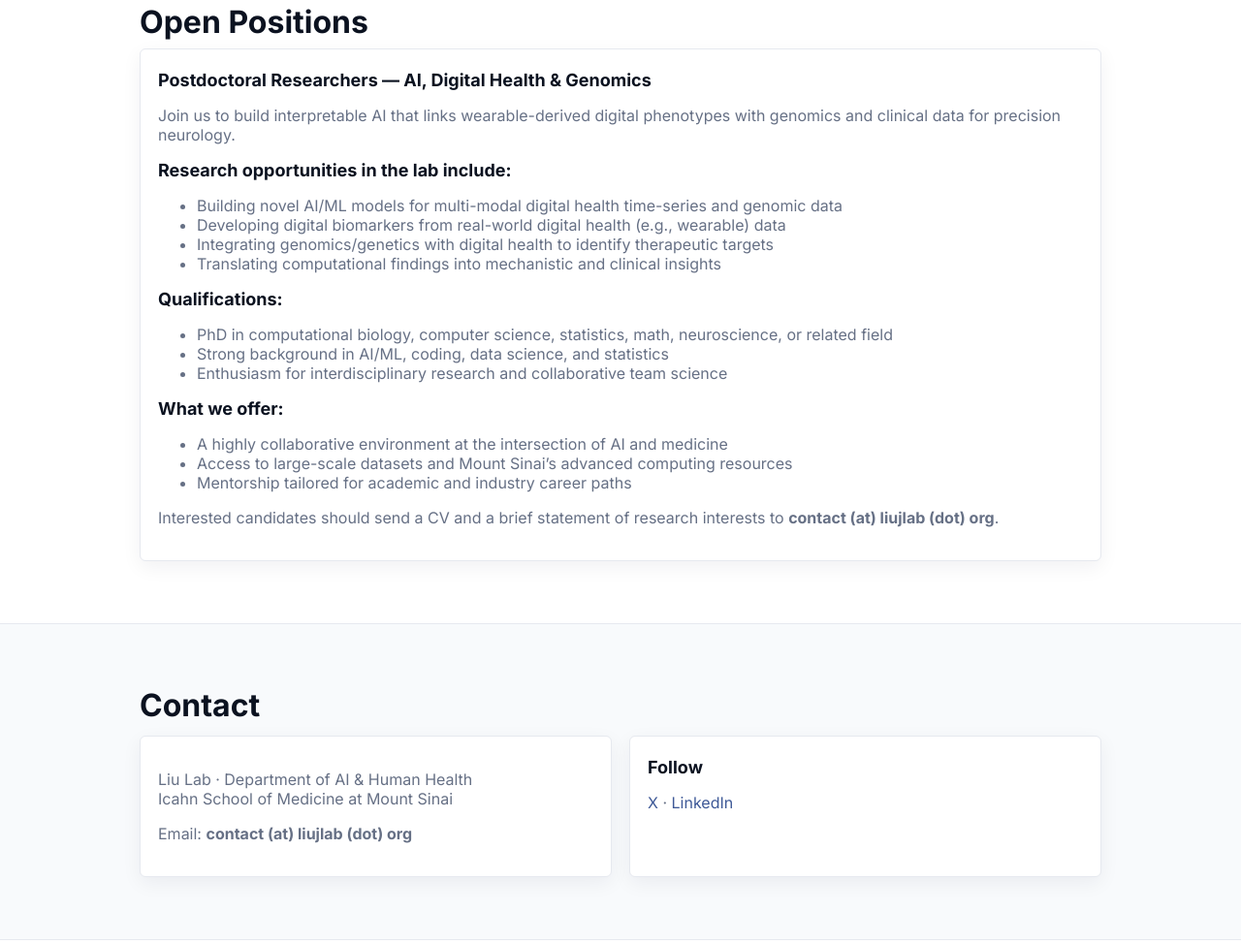
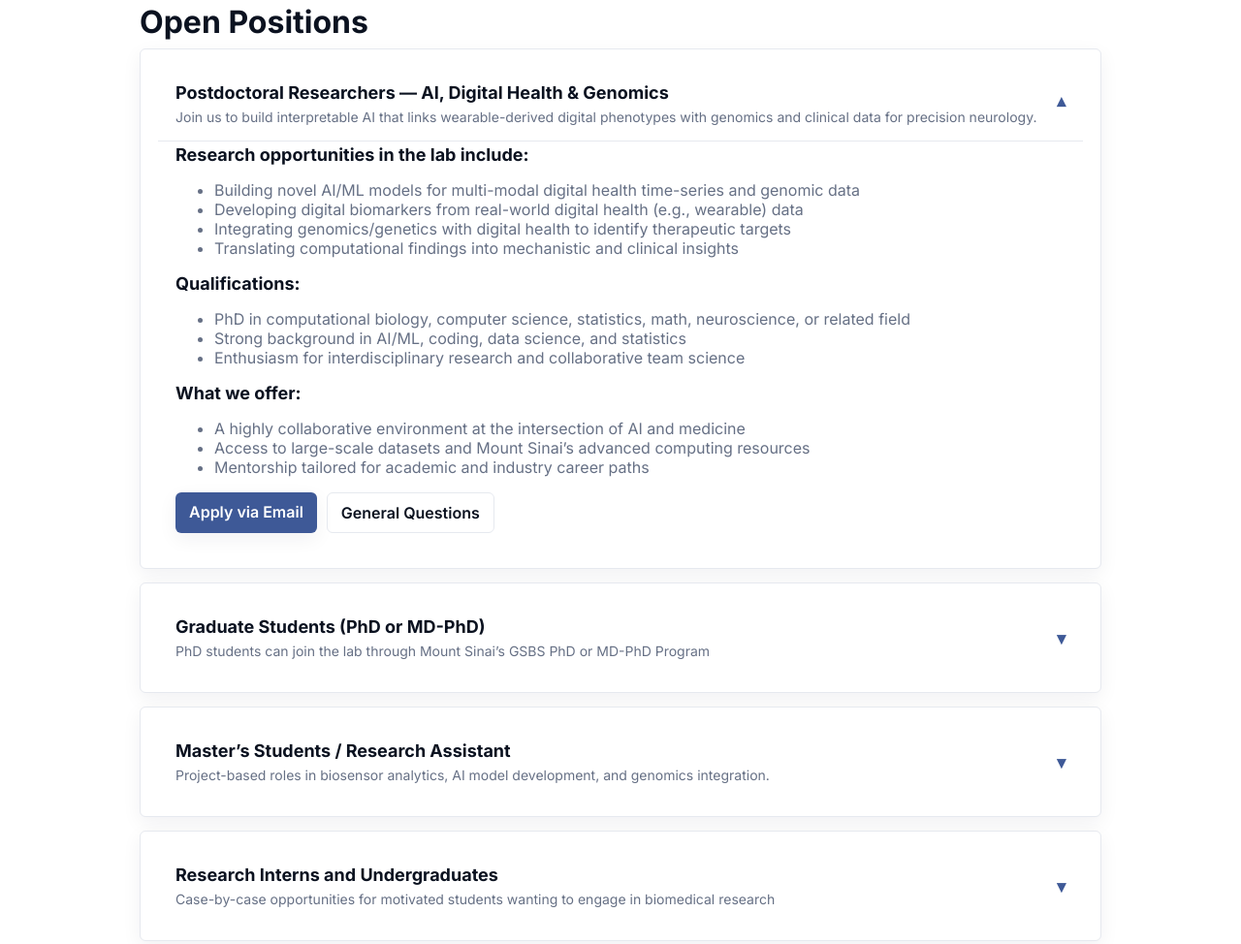
Before and after one commit to jasonjliu/jasonjliu.github.io, a plain HTML site: page index.html in a window 1280 px wide. Shown: the part 2092-3066 px from the top of the page at 97% size. Drawn offline with Linux system fonts and the light colour scheme.

Commit message:
Update index.html

```diff
--- a/index.html
+++ b/index.html
@@ -55,14 +55,7 @@
     /* Hero */
     header.hero{padding:84px 0 48px;border-bottom:1px solid var(--line)}
     h1{font-size:clamp(32px,4.2vw,56px);line-height:1.08;margin:8px 0 10px}
-    .kicker {
-          color: var(--muted);
-          text-transform: uppercase;
-          letter-spacing: .14em;
-          font-weight: 600;
-          font-size: 12px;
-          margin-bottom: 20px;
-        }
+    .kicker{color:var(--muted);text-transform:uppercase;letter-spacing:.14em;font-weight:600;font-size:12px;margin-bottom:20px;}
     .lead{color:var(--muted);font-size:clamp(16px,2vw,20px);max-width:840px}
     .cta-row{display:flex;gap:12px;flex-wrap:wrap;margin-top:18px}
     .ghost{border:1px solid var(--line);padding:10px 14px;border-radius:var(--radius);color:var(--text);font-weight:600}
@@ -137,6 +130,69 @@
       width: auto;      /* keeps aspect ratio */
       border-radius: 4px; /* optional: soften edges */
     }
+    /* Accordion (Open Positions) */
+    .accordion { display: grid; gap: 14px; }
+    .accordion details.card {
+      border: 1px solid var(--line);
+      border-radius: var(--radius);
+      background: #fff;
+      box-shadow: var(--shadow);
+      overflow: hidden;
+    }
+
+    .accordion summary {
+      list-style: none;
+      cursor: pointer;
+      padding: 16px 18px;
+      display: grid;
+      grid-template-columns: 1fr auto;
+      align-items: center;
+      gap: 12px;
+    }
+
+    .accordion summary::-webkit-details-marker { display: none; }
+
+    .accordion .summary-title {
+      display: flex;
+      flex-direction: column;
+      gap: 6px;
+    }
+    .accordion .summary-title h3 {
+      margin: 0;
+      font-size: 18px;
+    }
+    .accordion .summary-title p {
+      margin: 0;
+      color: var(--muted);
+      font-size: 14px;
+    }
+
+    .accordion summary .chevron {
+      transition: transform .25s ease;
+      font-weight: 700;
+      font-size: 18px;
+      color: var(--brand);
+    }
+    .accordion details[open] summary .chevron { transform: rotate(180deg); }
+
+    .accordion .content {
+      padding: 0 18px 18px 18px;
+      border-top: 1px solid var(--line);
+      animation: accordion-reveal .2s ease;
+    }
+
+    @keyframes accordion-reveal {
+      from { opacity: 0; transform: translateY(-4px); }
+      to   { opacity: 1; transform: translateY(0); }
+    }
+
+    .accordion .btn-row {
+      display: flex;
+      gap: 10px;
+      flex-wrap: wrap;
+      margin-top: 8px;
+    }
+
   </style>
   <script type="application/ld+json">
   {
@@ -307,13 +363,19 @@
   <section id="openings">
     <div class="container">
       <h2>Open Positions</h2>
-      <div class="card">
+
+      <div class="accordion">
+
+        <!-- Postdoctoral Researchers -->
+        <details class="card" open>
+          <summary>
+            <div class="summary-title">
               <h3>Postdoctoral Researchers — AI, Digital Health &amp; Genomics</h3>
-        <p class="muted">
-          Join us to build interpretable AI that links wearable-derived digital phenotypes with genomics and clinical data
-          for precision neurology.
-        </p>
-
+              <p>Join us to build interpretable AI that links wearable-derived digital phenotypes with genomics and clinical data for precision neurology.</p>
+            </div>
+            <span class="chevron">▾</span>
+          </summary>
+          <div class="content">
             <h3>Research opportunities in the lab include:</h3>
             <ul class="muted">
               <li>Building novel AI/ML models for multi-modal digital health time-series and genomic data</li>
@@ -336,13 +398,93 @@
               <li>Mentorship tailored for academic and industry career paths</li>
             </ul>
 
+            <div class="btn-row">
+              <a class="btn" href="mailto:contact@liujlab.org?subject=Postdoc%20Application%20-%20Liu%20Lab">Apply via Email</a>
+              <a class="ghost" href="#contact">General Questions</a>
+            </div>
+          </div>
+        </details>
+
+        <!-- Graduate Students (PhD via GSBS / MD-PhD) -->
+        <details class="card">
+          <summary>
+            <div class="summary-title">
+              <h3>Graduate Students (PhD or MD-PhD)</h3>
+              <p>PhD students can join the lab through Mount Sinai’s GSBS PhD or MD-PhD Program</p>
+            </div>
+            <span class="chevron">▾</span>
+          </summary>
+          <div class="content">
             <p class="muted">
-          Interested candidates should send a CV and a brief statement of research interests to
-          <strong>contact (at) liujlab (dot) org</strong>.
+              PhD trainees interested in the Liu Lab must apply centrally to the Icahn School of Medicine at Mount Sinai
+              Graduate School of Biomedical Sciences (GSBS) PhD Program (or MD-PhD Program).
             </p>
+
+            <h3>How to join the lab as a PhD student</h3>
+            <ol class="muted">
+              <li>Apply to the Mount Sinai GSBS PhD Program (Biomedical Sciences).</li>
+              <li>Indicate interests in AI and Emerging Technologies.</li>
+              <li>Once admitted, request a rotation in the Liu Lab.</li>
+              <li>After rotations, select the Liu Lab for dissertation research.</li>
+            </ol>
+
+            <div class="btn-row">
+              <a class="btn" href="https://icahn.mssm.edu/education/graduate" target="_blank" rel="noopener">GSBS PhD Admissions</a>
+              <a class="ghost" href="mailto:contact@liujlab.org?subject=Prospective%20PhD%20Rotation%20-%20Liu%20Lab">Rotation Inquiry</a>
+            </div>
+          </div>
+        </details>
+
+        <!-- Master’s Students / Research Assistant -->
+        <details class="card">
+          <summary>
+            <div class="summary-title">
+              <h3>Master’s Students / Research Assistant</h3>
+              <p>Project-based roles in biosensor analytics, AI model development, and genomics integration.</p>
+            </div>
+            <span class="chevron">▾</span>
+          </summary>
+          <div class="content">
+            <p class="muted">
+              We welcome master’s students as well as RAs on a project-basis. These roles provide exposure to lab methods and may lead to extended appointments.
+            </p>
+
+            <h3>How to apply</h3>
+            <ul class="muted">
+              <li>Send a CV and brief statement of interests</li>
+              <li>Mention the pillar you’re most excited about and why! (Wearables → Disease; Digital Phenotypes → Genes; Translation/Trials)</li>
+            </ul>
+
+            <div class="btn-row">
+              <a class="btn" href="mailto:contact@liujlab.org?subject=Masters%2FRA%20Application%20-%20Liu%20Lab">Email Application</a>
+            </div>
+          </div>
+        </details>
+
+        <!-- Research Interns and Undergraduates -->
+        <details class="card">
+          <summary>
+            <div class="summary-title">
+              <h3>Research Interns and Undergraduates</h3>
+              <p>Case-by-case opportunities for motivated students wanting to engage in biomedical research</p>
+            </div>
+            <span class="chevron">▾</span>
+          </summary>
+          <div class="content">
+            <p class="muted">
+              We occasionally host motivated research interns or external undergraduates who are interested in contributing to digital health and genomics research.
+            </p>
+            <div class="btn-row">
+              <a class="ghost" href="mailto:contact@liujlab.org?subject=Undergraduate%20Research%20Inquiry%20-%20Liu%20Lab">Send interest</a>
+            </div>
+          </div>
+        </details>
+
       </div>
     </div>
   </section>
+
+
 
   <!-- CONTACT -->
   <section id="contact" style="background:var(--panel)">
```
Lines whose indentation alone changed are shown as unchanged.
